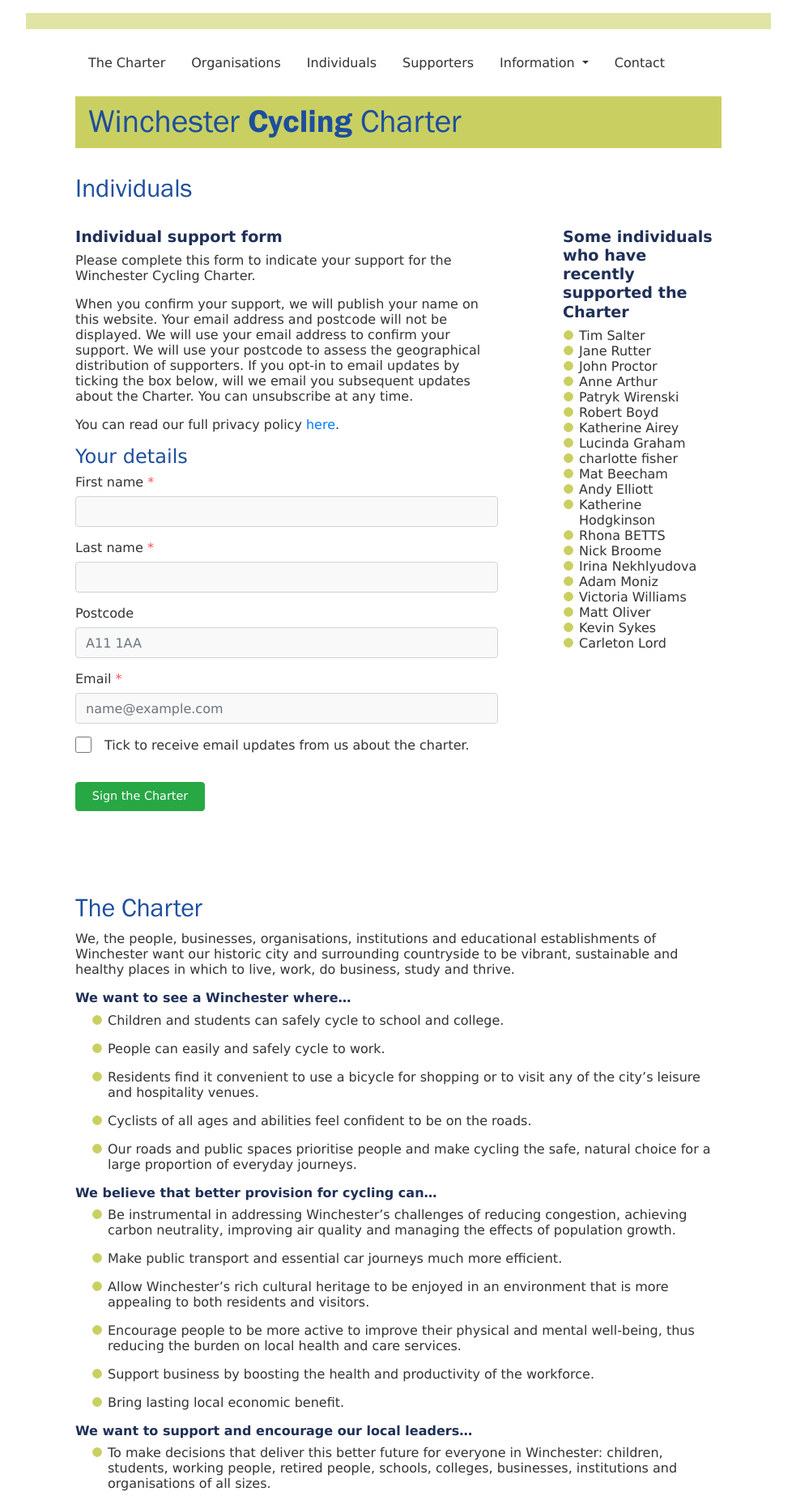
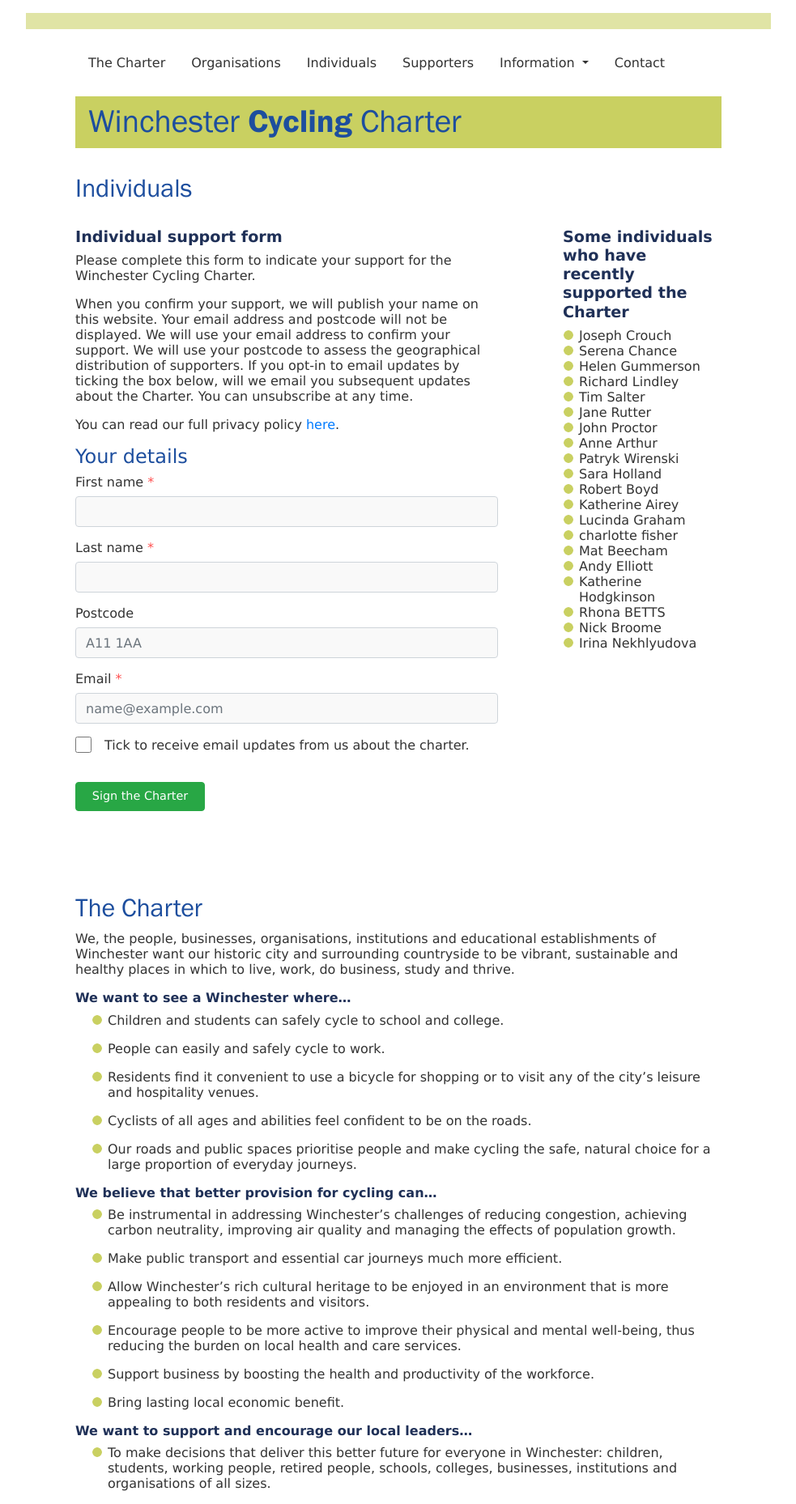
Before and after one commit to winchestercyclingcharter/winchestercyclingcharter.github.io, a Jekyll site: the page built from ind-page.md, in a window 1280 px wide. Shown: the whole page at 81% size, without its empty margins (148-1131 px from the left). Built offline with Jekyll 4.4.1, drawn with Linux system fonts in a browser that asks for light colours; nearby versions of some CDN libraries.

Commit message:
Update people.yml

```diff
--- a/_data/people.yml
+++ b/_data/people.yml
@@ -74,3 +74,8 @@ people:
 - { lastname: Proctor, firstname: John, dt: 20210220-083144-378956 }
 - { lastname: Rutter, firstname: Jane, dt: 20210220-092220-500857 }
 - { lastname: Salter, firstname: Tim, dt: 20210220-092517-870565 }
+- { lastname: Lindley, firstname: Richard, dt: 20210220-102804-764269 }
+- { lastname: Crouch, firstname: Joseph, dt: 20210220-104718-337955 }
+- { lastname: Chance, firstname: Serena, dt: 20210220-104435-176853 }
+- { lastname: Holland, firstname: Sara, dt: 20210219-213936-818147 }
+- { lastname: Gummerson, firstname: Helen, dt: 20210220-102924-197508 }
```
